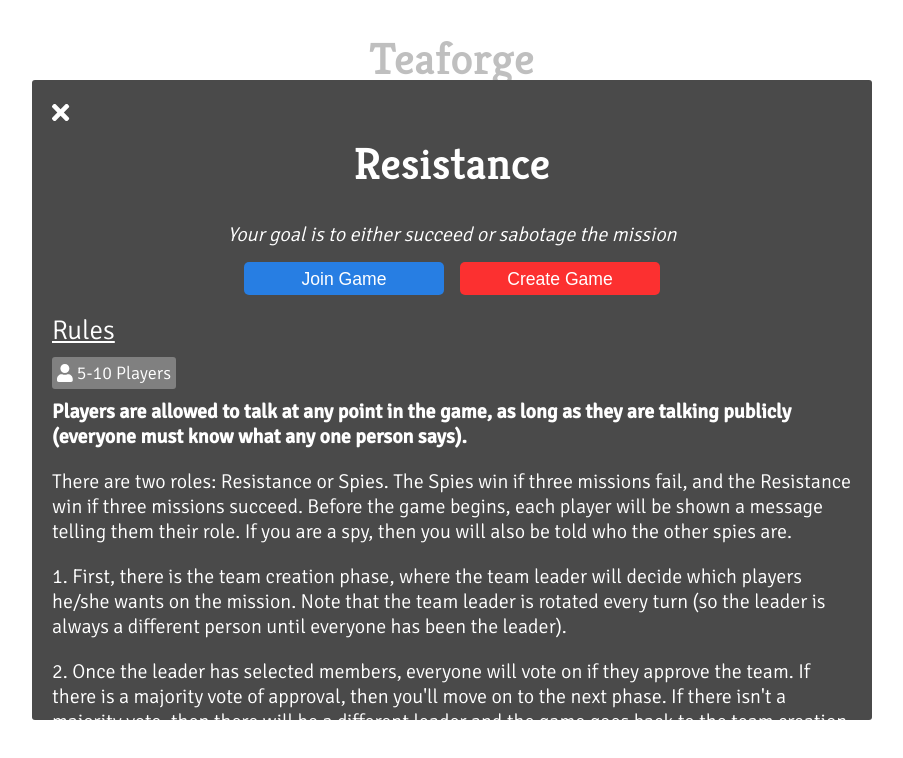
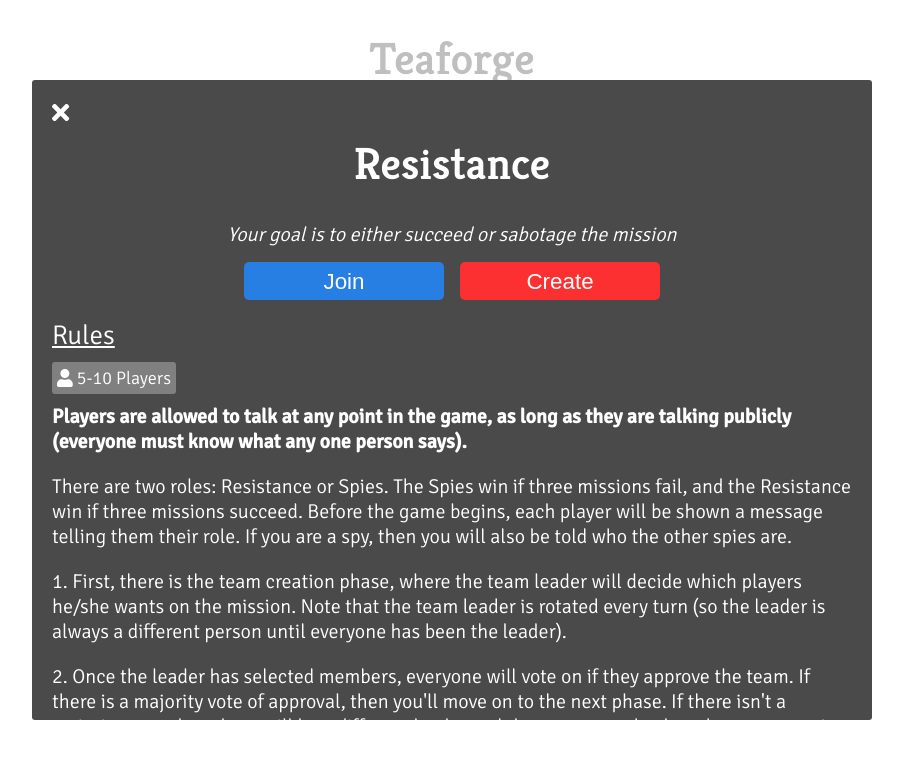
Before and after one commit to ThivRajan/Teaforge-Client, a React (Create React App) app: page / in a window 1280 px wide. Both pictures are taken after a click on the element 640 px from the left and 298 px from the top of the page. Shown: the top 758 px of the page, without its empty margins (188-1091 px from the left). Built offline with nearby package versions, Linux system fonts and the light colour scheme.

Commit message:
button sizes

```diff
--- a/src/components/Description.tsx
+++ b/src/components/Description.tsx
@@ -95,10 +95,10 @@ const GameDescription: React.FC<{ modalOpen: boolean; closeModal: Function }> =
 				<i>Your goal is to either succeed or sabotage the mission</i>
 				<div>
 					<Link to="/join">
-						<FilledButton color={blue}>Join Game</FilledButton>
+						<FilledButton color={blue}>Join</FilledButton>
 					</Link>
 					<Link to="/create">
-						<FilledButton>Create Game</FilledButton>
+						<FilledButton>Create</FilledButton>
 					</Link>
 				</div>
 
--- a/src/styles/Button.tsx
+++ b/src/styles/Button.tsx
@@ -14,7 +14,7 @@ const buttonStyle = css`
 	width: 40%;
 	transition: background 300ms;
 
-	font-size: 1.1rem;
+	font-size: 1.4rem;
 
 	:focus {
 		outline: none;
```
